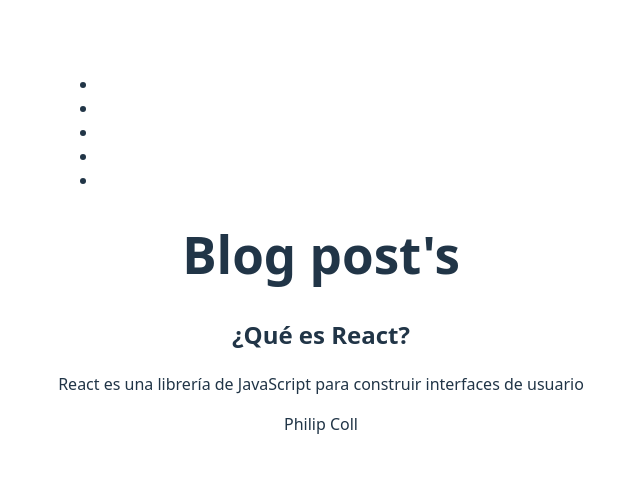
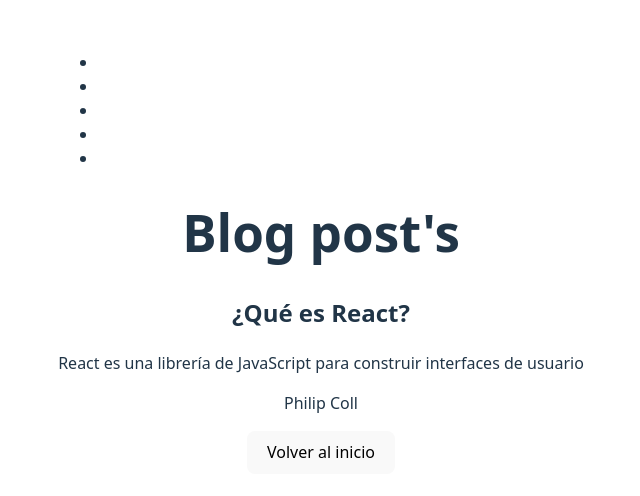
Before and after one commit to felipecoll/react-router, a React (Vite) app: page /#/blog/1 in a window 1280 px wide. Shown: the part 146-642 px from the top of the page, without its empty margins (319-959 px from the left). Built offline with nearby package versions, Linux system fonts and the light colour scheme.

Commit message:
hook useNavigate

```diff
--- a/src/pages/BlogPost.jsx
+++ b/src/pages/BlogPost.jsx
@@ -1,12 +1,19 @@
-import { Link, useParams } from 'react-router-dom'
+import { Link, useParams, useNavigate } from 'react-router-dom'
 import { blogdata } from './blogData';
 
 
 const BlogPost = () => {
 
+    const navigate = useNavigate();
+
     const {id} = useParams();
 
     const post = blogdata.find(post => post.id === parseInt(id))
+
+    const returnBlog = () => {
+         navigate('/blog')
+        // navigate(-1)
+    }
 
     return (
         <>
@@ -14,6 +21,8 @@
             <h2>{post.title}</h2>
             <p>{post.content}</p>
             <p>{post.author}</p>
+
+            <button onClick={returnBlog}>Volver al inicio</button>
         </>
     )
 }
```
